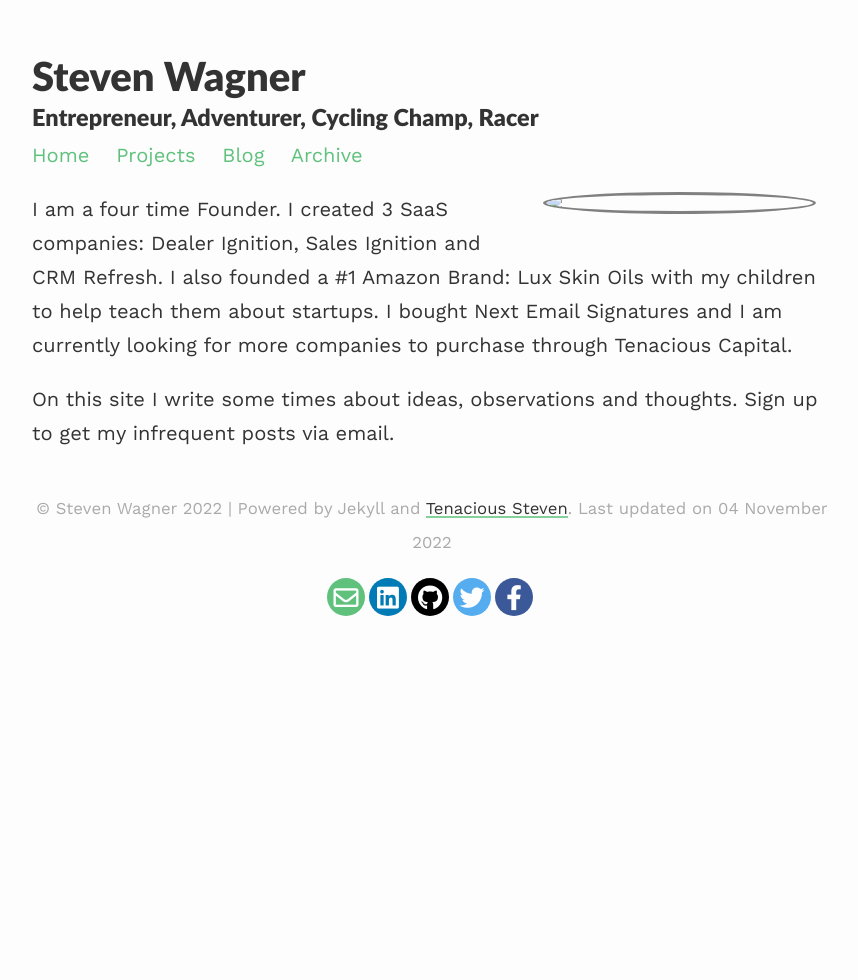
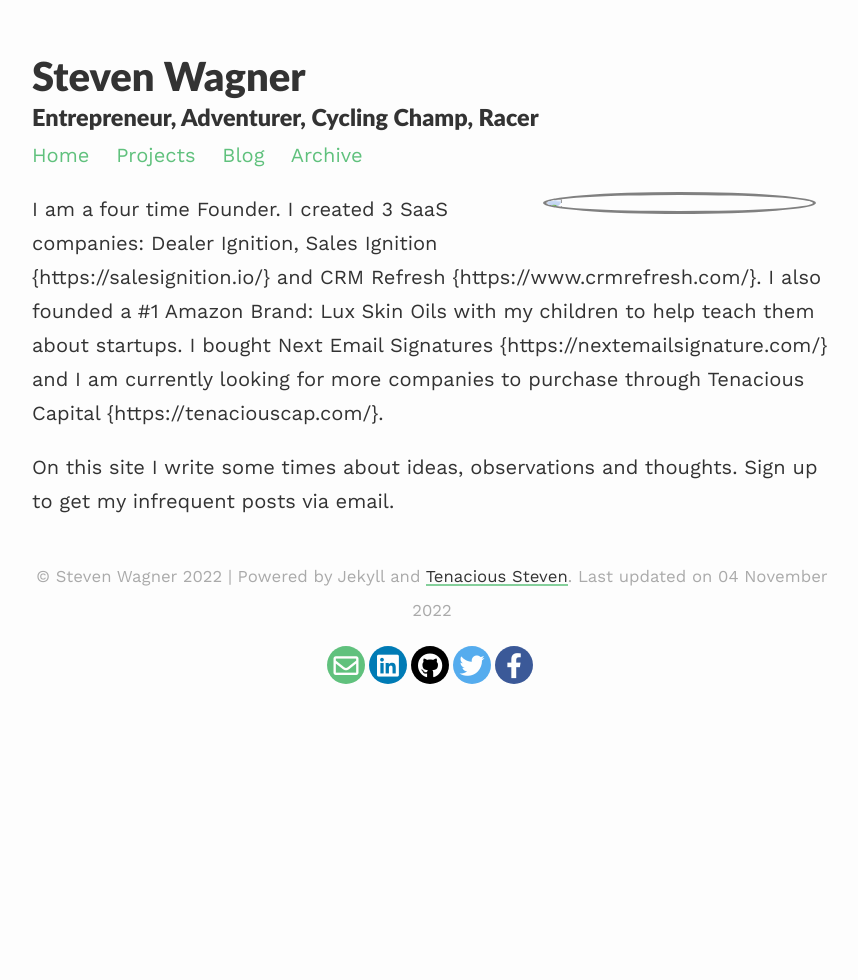
Before and after one commit to swagner2/stevenwagner.com, a Jekyll site: the page built from index.md, in a window 1280 px wide. Shown: the whole page, without its empty margins (208-1066 px from the left). Built offline with Jekyll 4.4.1, drawn with Linux system fonts in a browser that asks for light colours; nearby versions of some CDN libraries; part of the change alters nothing that is shown.

Commit message:
Update index.md

```diff
--- a/index.md
+++ b/index.md
@@ -6,6 +6,6 @@ profile:
   image: profile2.png
 published: true
 ---
-I am a four time Founder. I created 3 SaaS companies: Dealer Ignition, Sales Ignition and CRM Refresh. I also founded a #1 Amazon Brand: Lux Skin Oils with my children to help teach them about startups. I bought Next Email Signatures and I am currently looking for more companies to purchase through Tenacious Capital.
+I am a four time Founder. I created 3 SaaS companies: Dealer Ignition, Sales Ignition {https://salesignition.io/} and CRM Refresh {https://www.crmrefresh.com/}. I also founded a #1 Amazon Brand: Lux Skin Oils with my children to help teach them about startups. I bought Next Email Signatures {https://nextemailsignature.com/} and I am currently looking for more companies to purchase through Tenacious Capital {https://tenaciouscap.com/}.
 
 On this site I write some times about ideas, observations and thoughts. Sign up to get my infrequent posts via email.
```
